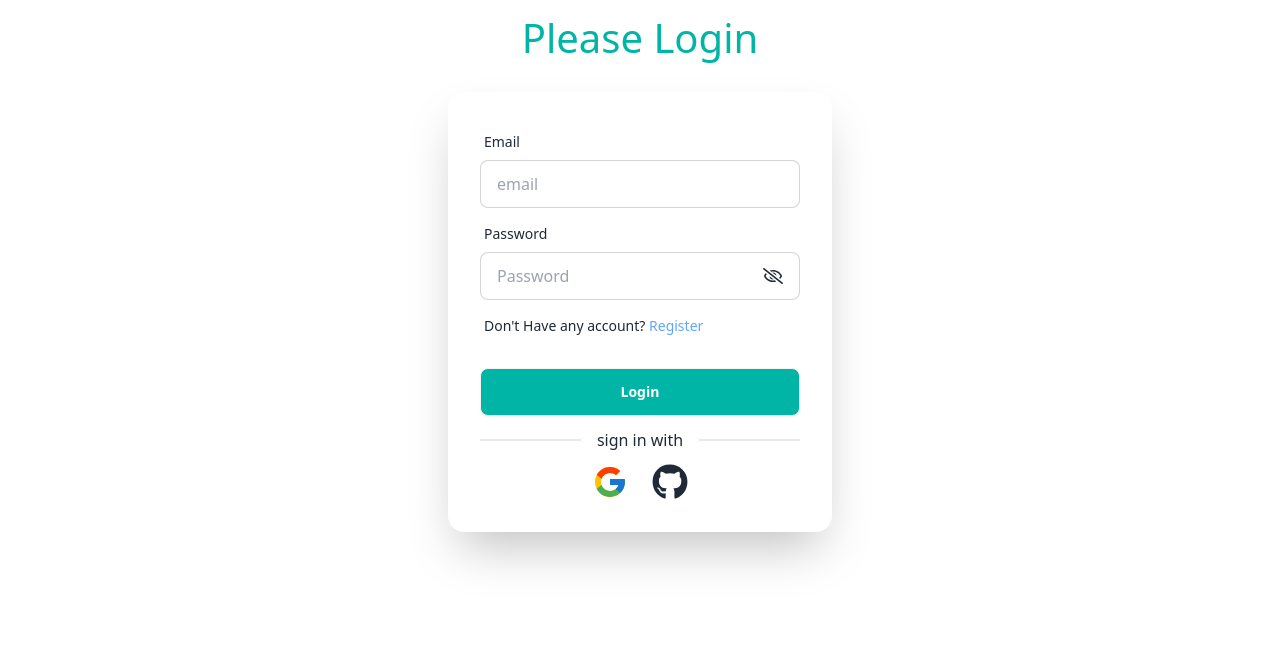
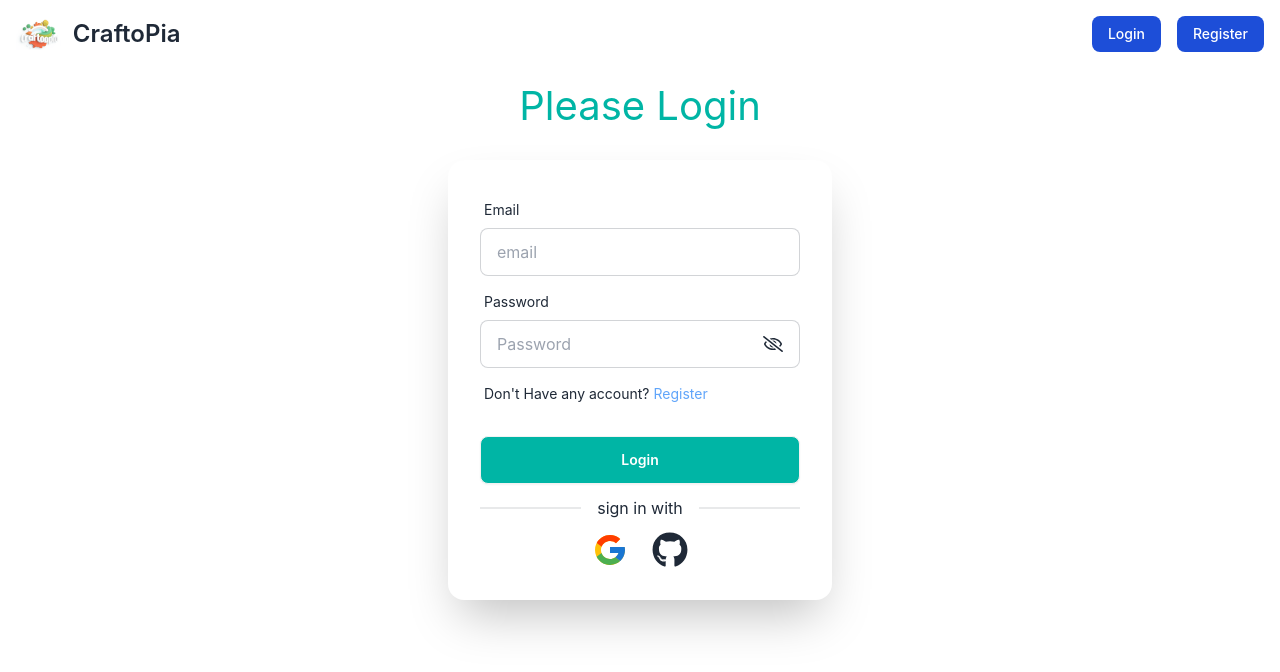
Before and after one commit to Fahim-Prodhan/art-craft-client, a React (Vite) app: page /login in a window 1280 px wide. Shown: the top 672 px of the page. Built offline with nearby package versions, Linux system fonts and the light colour scheme; no server answers.

Commit message:
Navbar design complete

```diff
--- /dev/null
+++ b/src/components/navbar/Navbar.jsx
@@ -0,0 +1,156 @@
+import React, { useState } from "react";
+import { IoMdClose } from "react-icons/io";
+import logo from "../../assets/images/logo.png";
+import { Link, NavLink } from "react-router-dom";
+
+const Navbar = () => {
+  const [hamburger, setHamburger] = useState(false);
+
+  const handleHamburger = () => {
+    setHamburger(!hamburger);
+  };
+
+  const links = (
+    <>
+      <li>
+        <NavLink
+          to="/"
+          style={({ isActive }) => ({
+            color: isActive ? "#2861fd" : "#ffff",
+            background: isActive ? "transparent" : "transparent",
+          })}
+        >
+          Home
+        </NavLink>
+      </li>
+      <li>
+        <NavLink
+          to="/AllArtCraftItems"
+          style={({ isActive }) => ({
+            color: isActive ? "#2861fd" : "#ffff",
+            background: isActive ? "transparent" : "transparent",
+          })}
+        >
+          All Art & craft Items
+        </NavLink>
+      </li>
+      <li>
+        <NavLink
+          to="/AddCraft"
+          style={({ isActive }) => ({
+            color: isActive ? "#2861fd" : "#ffff",
+            background: isActive ? "transparent" : "transparent",
+          })}
+        >
+           Add Craft item
+        </NavLink>
+      </li>
+      <li>
+        <NavLink
+          to="/myArtList"
+          style={({ isActive }) => ({
+            color: isActive ? "#2861fd" : "#ffff",
+            background: isActive ? "transparent" : "transparent",
+          })}
+        >
+           My Art & Craft List
+        </NavLink>
+      </li>
+
+    </>
+  );
+
+  return (
+    <div>
+      <nav className="bg-white border-gray-200 dark:bg-gray-900">
+        <div className="max-w-screen-xl flex flex-wrap items-center justify-between mx-auto p-4">
+          <Link
+            href="/"
+            className="flex items-center space-x-3 rtl:space-x-reverse"
+          >
+            <img src={logo} className="h-8" alt="Flowbite Logo" />
+            <span className="self-center text-2xl font-semibold whitespace-nowrap dark:text-white">
+              CraftoPia
+            </span>
+          </Link>
+          <div className="flex md:order-2 space-x-3 md:space-x-0 rtl:space-x-reverse">
+            <div className="md:flex gap-4 hidden">
+              <button
+                type="button"
+                className="text-white bg-blue-700 hover:bg-blue-800 focus:ring-4 focus:outline-none focus:ring-blue-300 font-medium rounded-lg text-sm px-4 py-2 text-center dark:bg-blue-600 dark:hover:bg-blue-700 dark:focus:ring-blue-800"
+              >
+                Login
+              </button>
+              <button
+                type="button"
+                className="text-white bg-blue-700 hover:bg-blue-800 focus:ring-4 focus:outline-none focus:ring-blue-300 font-medium rounded-lg text-sm px-4 py-2 text-center dark:bg-blue-600 dark:hover:bg-blue-700 dark:focus:ring-blue-800"
+              >
+                Register
+              </button>
+            </div>
+            <button
+              onClick={handleHamburger}
+              data-collapse-toggle="navbar-cta"
+              type="button"
+              className="inline-flex items-center p-2 w-10 h-10 justify-center text-sm text-gray-500 rounded-lg md:hidden hover:bg-gray-100 focus:outline-none focus:ring-2 focus:ring-gray-200 dark:text-gray-400 dark:hover:bg-gray-700 dark:focus:ring-gray-600"
+              aria-controls="navbar-cta"
+              aria-expanded="false"
+            >
+              <svg
+                className="w-5 h-5"
+                aria-hidden="true"
+                xmlns="http://www.w3.org/2000/svg"
+                fill="none"
+                viewBox="0 0 17 14"
+              >
+                <path
+                  stroke="currentColor"
+                  strokeLinecap="round"
+                  strokeLinejoin="round"
+                  strokeWidth="2"
+                  d="M1 1h15M1 7h15M1 13h15"
+                />
+              </svg>
+            </button>
+          </div>
+          <div
+            className="items-center justify-between hidden w-full md:flex md:w-auto md:order-1"
+            id="navbar-cta"
+          >
+            <ul className="flex flex-col font-medium p-4 md:p-0 mt-4 border border-gray-100 rounded-lg bg-gray-50 md:space-x-8 rtl:space-x-reverse md:flex-row md:mt-0 md:border-0 md:bg-white dark:bg-gray-800 md:dark:bg-gray-900 dark:border-gray-700">
+                {links}
+            </ul>
+          </div>
+        </div>
+        <div
+          className={`md:hidden fixed p-6 z-[99] duration-500 w-[80%] h-screen top-0 text-white bg-gray-900 ${
+            hamburger ? "right-0" : "right-[-400px]"
+          }`}
+        >
+          <button onClick={handleHamburger} className="text-2xl">
+            <IoMdClose />
+          </button>
+          <ul className="space-y-3 text-xl mt-6 ">
+            {links}
+          </ul>
+          <div className="flex gap-4 mt-6">
+              <button
+                type="button"
+                className="text-white bg-blue-700 hover:bg-blue-800 focus:ring-4 focus:outline-none focus:ring-blue-300 font-medium rounded-lg text-sm px-4 py-2 text-center dark:bg-blue-600 dark:hover:bg-blue-700 dark:focus:ring-blue-800"
+              >
+                Login
+              </button>
+              <button
+                type="button"
+                className="text-white bg-blue-700 hover:bg-blue-800 focus:ring-4 focus:outline-none focus:ring-blue-300 font-medium rounded-lg text-sm px-4 py-2 text-center dark:bg-blue-600 dark:hover:bg-blue-700 dark:focus:ring-blue-800"
+              >
+                Register
+              </button>
+            </div>
+        </div>
+      </nav>
+    </div>
+  );
+};
+
+export default Navbar;
--- a/src/index.css
+++ b/src/index.css
@@ -1,3 +1,9 @@
 @tailwind base;
 @tailwind components;
 @tailwind utilities;
+@import url('https://fonts.googleapis.com/css2?family=Poppins:ital,wght@0,100;0,200;0,300;0,400;0,500;0,600;0,700;0,800;0,900;1,100;1,200;1,300;1,400;1,500;1,600;1,700;1,800;1,900&display=swap');
+@import url('https://fonts.googleapis.com/css2?family=Inter:wght@100..900&family=Poppins:ital,wght@0,100;0,200;0,300;0,400;0,500;0,600;0,700;0,800;0,900;1,100;1,200;1,300;1,400;1,500;1,600;1,700;1,800;1,900&display=swap');
+
+body{
+  font-family: "Inter", sans-serif;
+}
--- a/src/layouts/root/Root.jsx
+++ b/src/layouts/root/Root.jsx
@@ -1,8 +1,10 @@
 import { Outlet } from "react-router-dom";
+import Navbar from "../../components/navbar/Navbar";
 
 const Root = () => {
     return (
         <div>
+            <Navbar></Navbar>
             <Outlet></Outlet>
         </div>
     );
```
Also changed, not shown: src/assets/images/logo.jpg (added), src/assets/images/logo.png (added).
